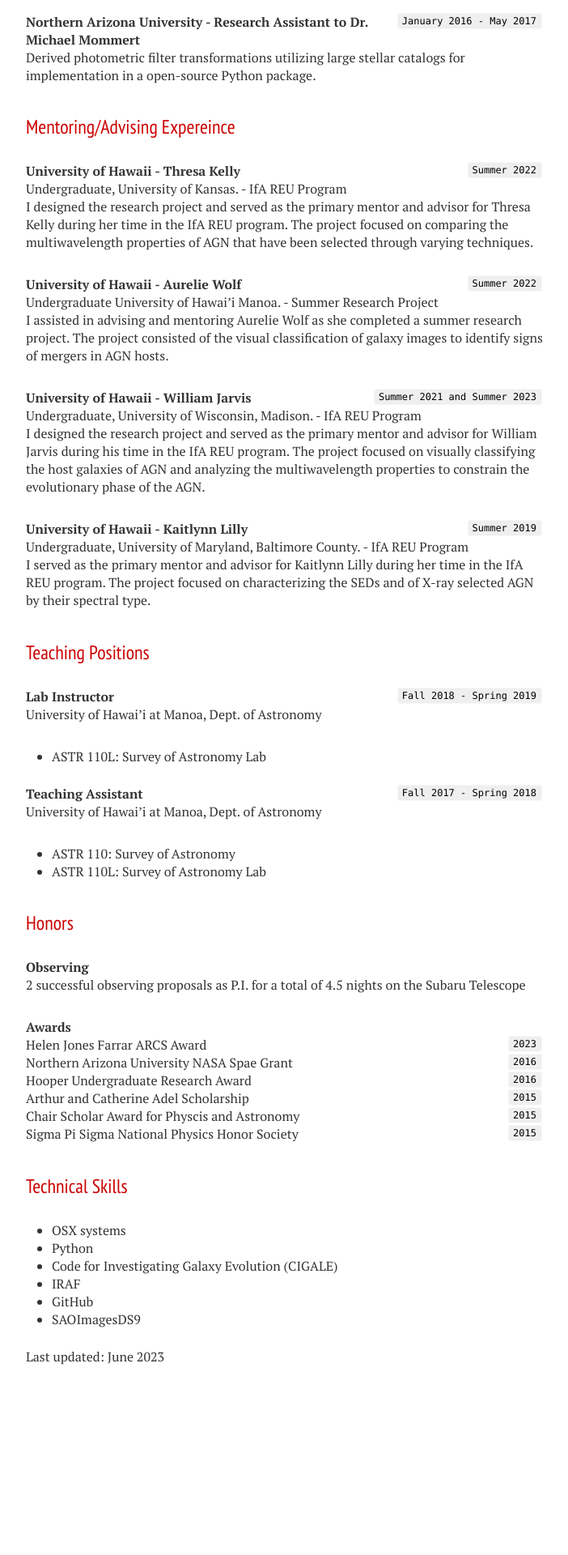
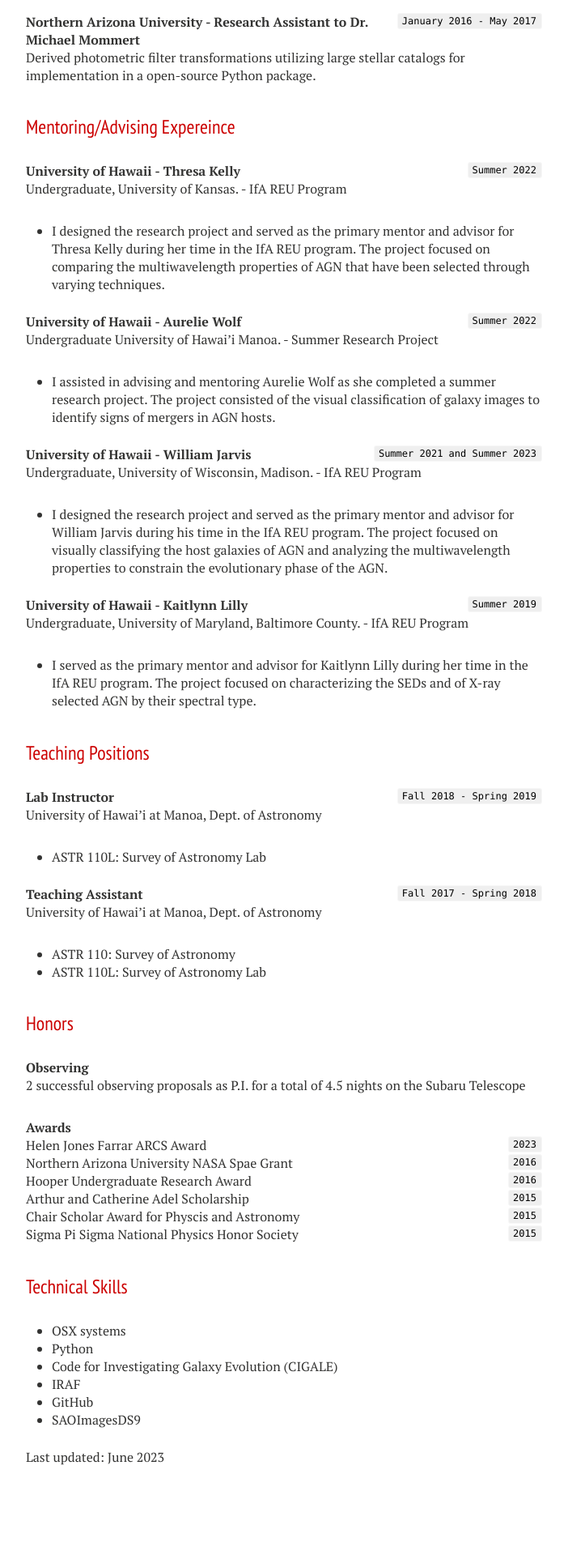
Before and after one commit to cwauge/cwauge.github.io, a Jekyll site: the page built from cv.md, in a window 1280 px wide. Shown: the part 1138-3058 px from the top of the page at 81% size, without its empty margins (288-990 px from the left). Built offline with Jekyll 4.4.1, drawn with Linux system fonts in a browser that asks for light colours; nearby versions of some CDN libraries; some web fonts are replaced; our own code applies the rules of GitHub Pages for plain Markdown files; before the commit the page ends 2934 px from its top, so only the background shows below that.

Commit message:
Update cv.md

```diff
--- a/cv.md
+++ b/cv.md
@@ -40,23 +40,23 @@ Derived photometric filter transformations utilizing large stellar catalogs for
 ## Mentoring/Advising Expereince
 `Summer 2022`
 __University of Hawaii - Thresa Kelly__<br/>
-Undergraduate, University of Kansas. - IfA REU Program<br/>
-I designed the research project and served as the primary mentor and advisor for Thresa Kelly during her time in the IfA REU program. The project focused on comparing the multiwavelength properties of AGN that have been selected through varying techniques.
+Undergraduate, University of Kansas. - IfA REU Program
+- I designed the research project and served as the primary mentor and advisor for Thresa Kelly during her time in the IfA REU program. The project focused on comparing the multiwavelength properties of AGN that have been selected through varying techniques.
 
 `Summer 2022`
 __University of Hawaii - Aurelie Wolf__<br/>
-Undergraduate University of Hawai'i Manoa. - Summer Research Project<br/>
-I assisted in advising and mentoring Aurelie Wolf as she completed a summer research project. The project consisted of the visual classification of galaxy images to identify signs of mergers in AGN hosts.
+Undergraduate University of Hawai'i Manoa. - Summer Research Project
+- I assisted in advising and mentoring Aurelie Wolf as she completed a summer research project. The project consisted of the visual classification of galaxy images to identify signs of mergers in AGN hosts.
 
 `Summer 2021 and Summer 2023`
 __University of Hawaii - William Jarvis__<br/>
-Undergraduate, University of Wisconsin, Madison. - IfA REU Program<br/>
-I designed the research project and served as the primary mentor and advisor for William Jarvis during his time in the IfA REU program. The project focused on visually classifying the host galaxies of AGN and analyzing the multiwavelength properties to constrain the evolutionary phase of the AGN.
+Undergraduate, University of Wisconsin, Madison. - IfA REU Program
+- I designed the research project and served as the primary mentor and advisor for William Jarvis during his time in the IfA REU program. The project focused on visually classifying the host galaxies of AGN and analyzing the multiwavelength properties to constrain the evolutionary phase of the AGN.
 
 `Summer 2019`
 __University of Hawaii - Kaitlynn Lilly__<br/>
-Undergraduate, University of Maryland, Baltimore County. - IfA REU Program<br/>
-I served as the primary mentor and advisor for Kaitlynn Lilly during her time in the IfA REU program. The project focused on characterizing the SEDs and of X-ray selected AGN by their spectral type.
+Undergraduate, University of Maryland, Baltimore County. - IfA REU Program
+- I served as the primary mentor and advisor for Kaitlynn Lilly during her time in the IfA REU program. The project focused on characterizing the SEDs and of X-ray selected AGN by their spectral type.
 
 ## Teaching Positions
 
```
